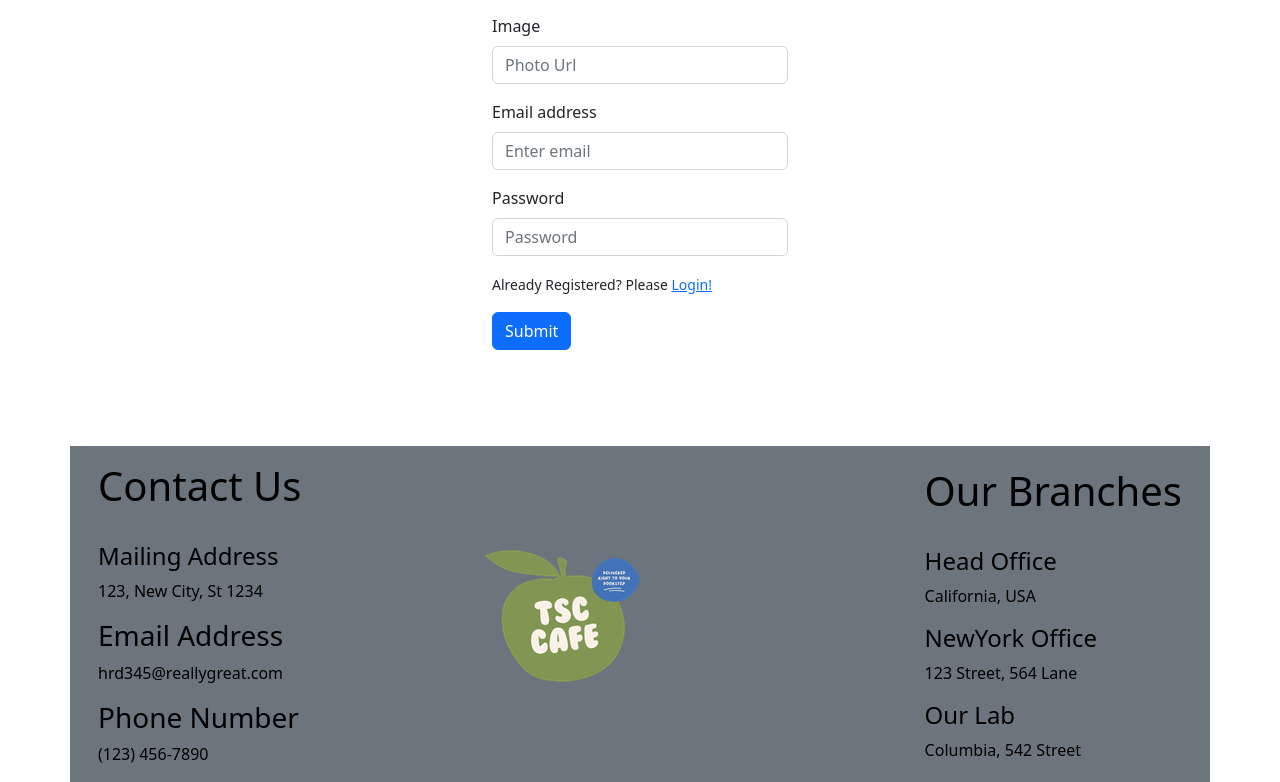
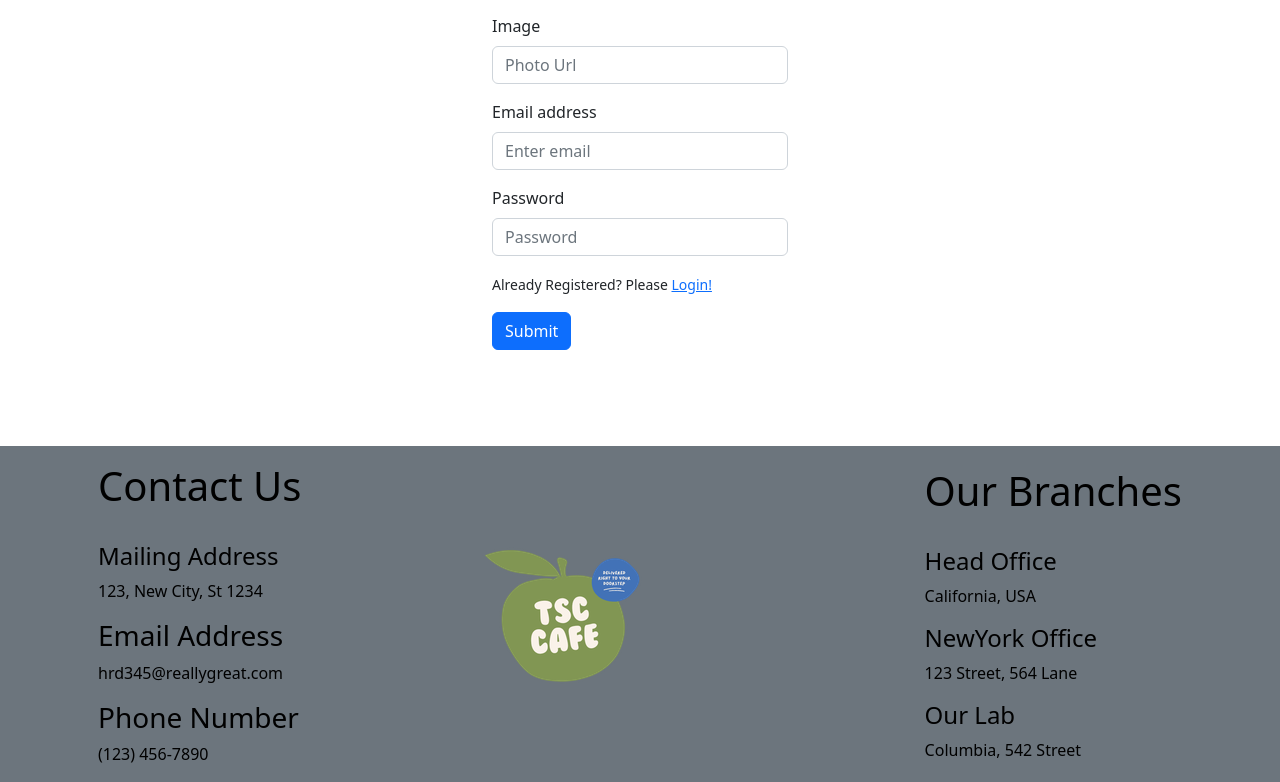
Before and after one commit to shawon012/tsc-cafe-client, a React (Vite) app: page /register in a window 1280 px wide. Shown: the part 228-1010 px from the top of the page. Built offline with nearby package versions, Linux system fonts and the light colour scheme.

Commit message:
footer updated

```diff
--- a/src/pages/Shared/footer/Hooter.jsx
+++ b/src/pages/Shared/footer/Hooter.jsx
@@ -1,10 +1,11 @@
 import React from 'react';
 import './Hooter.css';
-import { Container } from 'react-bootstrap';
+import { Container, Navbar } from 'react-bootstrap';
 
 const Hooter = () => {
     return (
-        <Container className="bg-secondary d-flex justify-content-between align-items-center width='100%'">
+        <div className='bg-secondary'>
+            <Container className="d-flex justify-content-between align-items-center width='100%'">
             <div className='text-black ps-3 pt-3 pe-3'>
                 <h1>Contact Us</h1> <br />
                 <div>
@@ -39,6 +40,7 @@ const Hooter = () => {
                 </div>
             </div>
         </Container>
+        </div>
     );
 };
 
```
